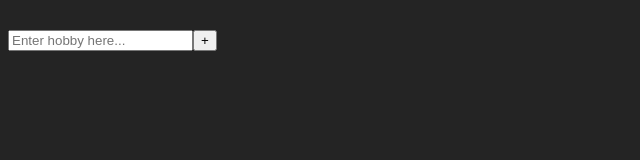
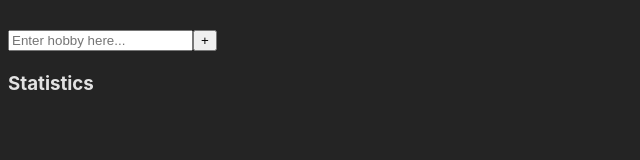
Before and after one commit to raziel-razmattaz/hobby-tracker, a Vue app: page / in a window 1280 px wide. Shown: the part 131-291 px from the top of the page, without its empty margins (0-640 px from the left). Built offline with nearby package versions, Linux system fonts and the light colour scheme.

Commit message:
Begin very basic Statistics Component

```diff
--- a/src/App.vue
+++ b/src/App.vue
@@ -1,5 +1,6 @@
 <script setup>
 import HobbyManager from './components/HobbyManager.vue'
+import Statistics from './components/Statistics.vue';
 //TODO:
 // Switch between Statistics and Hobby List in "Main Frame" Component
 </script>
@@ -11,6 +12,7 @@ import HobbyManager from './components/HobbyManager.vue'
     </a>
   </div>
   <HobbyManager/>
+  <Statistics/>
 </template>
 
 <style scoped>
--- a/src/components/HobbyManager.vue
+++ b/src/components/HobbyManager.vue
@@ -1,9 +1,9 @@
 <script setup>
-import { ref, watch, onMounted } from 'vue'
+import { ref } from 'vue'
 
 import { useHobbiesStore } from '../stores/hobbies';
 
-const hobbies = useHobbiesStore()
+const hobbies = useHobbiesStore();
 
 const newHobby = ref('');
 
--- a/src/components/Statistics.vue
+++ b/src/components/Statistics.vue
@@ -1,19 +1,18 @@
 <script setup>
 
-defineEmits(['do-something']);
+import { useHobbiesStore } from '../stores/hobbies';
+
+const hobbies = useHobbiesStore();
 
 </script>
 
 <template>
     <div>
-      <h2>Statistics</h2>
+      <h3>Statistics</h3>
       <ul>
-        <!-- Test feature! -->
-        <li v-for="hobby in hobbies" :key="hobby.id">
-          {{ hobby.text }} - Done {{ hobby.done_history.length }} times
-          <button @click="$emit('do-something', hobby.id)">Whatever</button>
+        <li v-for="hobby in hobbies.hobbies" :key="hobby.id">
+          {{ hobby.text }} - Done {{ hobby.hobbyHistory.length }} times
         </li>
       </ul>
-      <!-- TODO: everything -->
     </div>
   </template>
```
Also changed, not shown: 1 other file (tests, documents, lock files or other folders).
